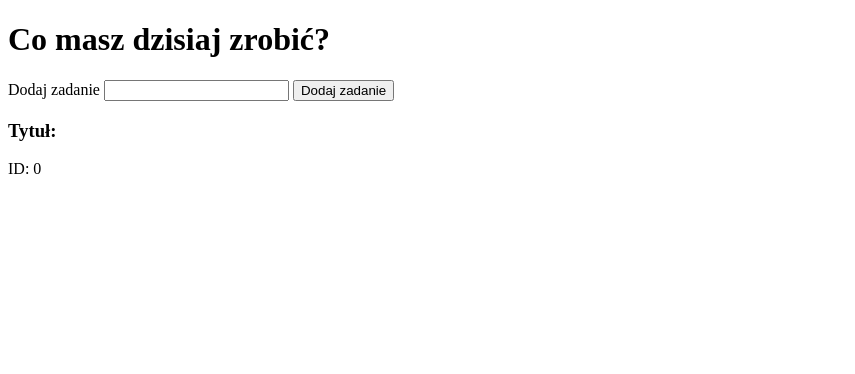
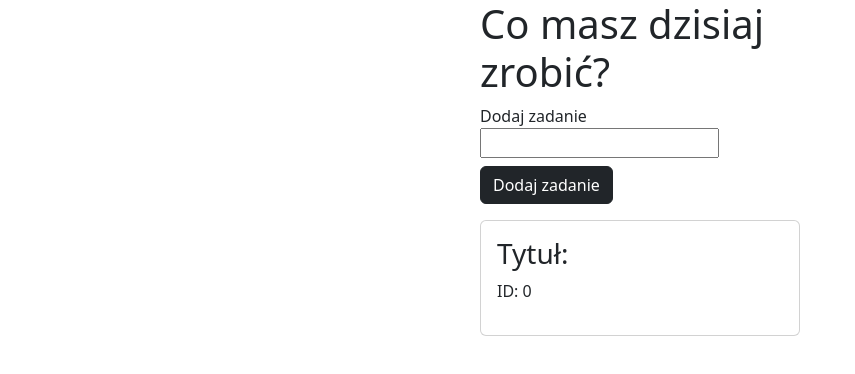
Before and after one commit to Pawshyn/Projektowanie_Aplikacji_Zaawansowanych_Webowych, a plain HTML site: page Projekt/index.html in a window 1280 px wide. Both pictures are taken after a click on the button "Dodaj zadanie". Shown: the whole page, without its empty margins (0-855 px from the left). Drawn offline with nearby package versions, Linux system fonts and the light colour scheme.

Commit message:
Add files via upload

```diff
--- a/Projekt/index.html
+++ b/Projekt/index.html
@@ -2,20 +2,22 @@
 <html>
     <head>
         <title>Todo App</title>
-        <link rel="stylesheet" href="public/main.css">
+        <!-- <link rel="stylesheet" href="public/main.css"> -->
+        <link href="https://cdn.jsdelivr.net/npm/bootstrap@5.3.8/dist/css/bootstrap.min.css" rel="stylesheet" integrity="sha384-sRIl4kxILFvY47J16cr9ZwB07vP4J8+LH7qKQnuqkuIAvNWLzeN8tE5YBujZqJLB" crossorigin="anonymous">
     </head>
     <body>
-        <div id="app">
+        <div id="app" class="mx-auto w-25">
             <h1>Co masz dzisiaj zrobić?</h1>
             <label for="todoInput">Dodaj zadanie</label>
-            <input type="text" id="todoInputField"/>
-            <button type="button" id="todoAddButton">Dodaj zadanie</button>
+            <input type="text" id="todoInputField" class="form-label"/>
+            <button type="button" id="todoAddButton" class="btn btn-dark">Dodaj zadanie</button>
 
-            <div id="todoContainer"></div>
+            <div id="todoContainer" class="mt-3"></div>
 
         </div>
 
+        <script src="https://cdn.jsdelivr.net/npm/bootstrap@5.3.8/dist/js/bootstrap.bundle.min.js" integrity="sha384-FKyoEForCGlyvwx9Hj09JcYn3nv7wiPVlz7YYwJrWVcXK/BmnVDxM+D2scQbITxI" crossorigin="anonymous"></script>
+        <script src="public/main.js" defer></script>
 
-        <script src="public/main.js" defer></script>
     </body>
 </html>
--- a/Projekt/public/main.js
+++ b/Projekt/public/main.js
@@ -14,13 +14,16 @@ function buildList() {
     todosContainer.innerHTML = "";
     arrayOfTodos.forEach(element => {
         let container = document.createElement("div");
-        container.classList.add('todo-item');
+        container.classList.add("card-body");
+        let container2 = document.createElement("div");
+        container2.classList.add("card");
         let title = document.createElement('h3');
         let id = document.createElement('p');
         title.textContent = "Tytuł: " + element.title;
         id.textContent = "ID: " + element.id;
         container.appendChild(title);
         container.appendChild(id);
-        todosContainer?.appendChild(container);
+        container2.appendChild(container);
+        todosContainer?.appendChild(container2);
     });
 }
```
Also changed, not shown: Projekt/src/main.ts (+6 -1 lines).
